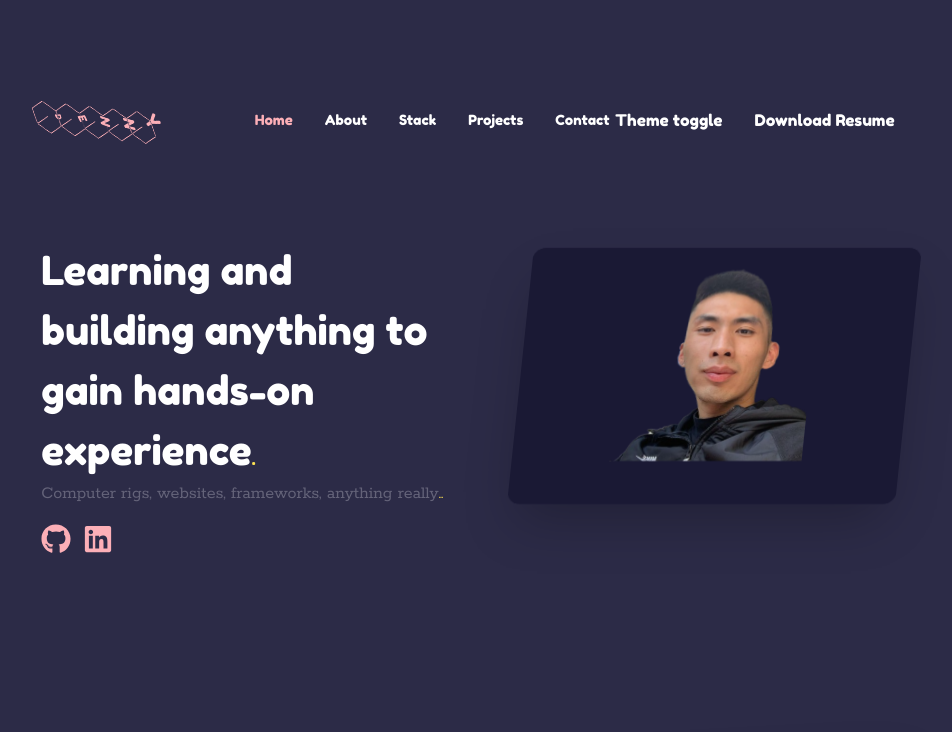
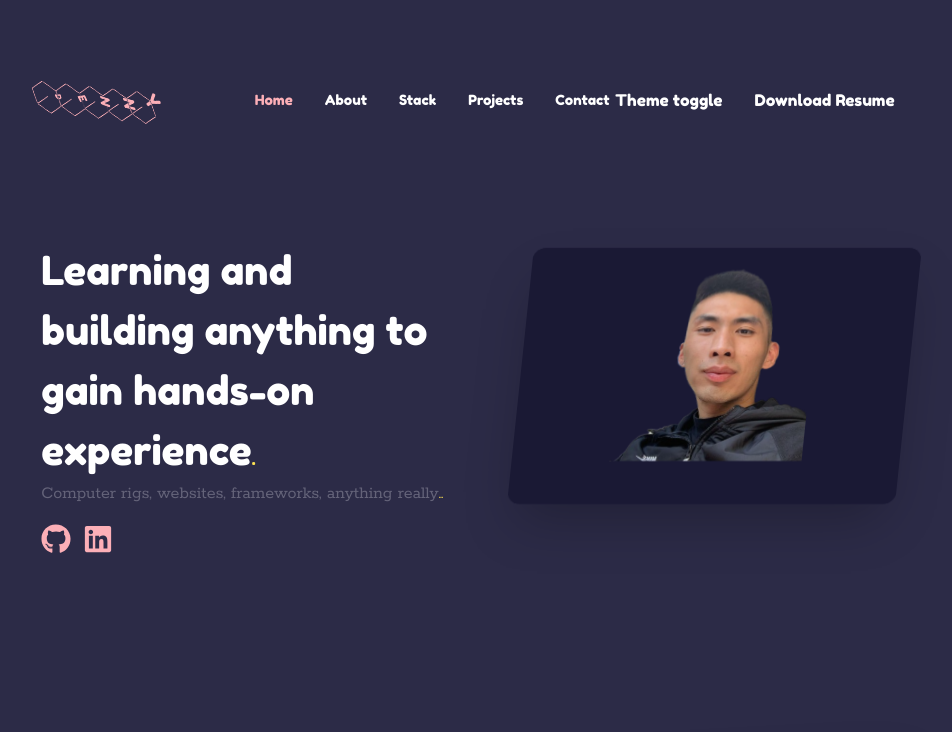
Before and after one commit to FengDenny/Portfolio_2023, a React (Vite) app: page / in a window 1280 px wide. Shown: the top 732 px of the page, without its empty margins (172-1124 px from the left). Built offline with nearby package versions, Linux system fonts and the light colour scheme.

Commit message:
Changed top positioning from 10 to 5

```diff
--- a/src/components/Navbar/index.tsx
+++ b/src/components/Navbar/index.tsx
@@ -34,7 +34,7 @@ function Navbar({
       <div
         className={`${navbarBackground} ${flexBetween}  fixed top-0 z-999 h-40 w-full  `}
       >
-        <div className={`${flexBetween} relative top-10 mx-auto w-4/6`}>
+        <div className={`${flexBetween} relative top-5 mx-auto w-4/6`}>
           {/* LEFT SIDE */}
           <div className={`${flexBetween} w-2/6 gap-16 `}>
             <img src={logo_png} alt="logo" className="h-28 w-28 rotate-45" />
```
